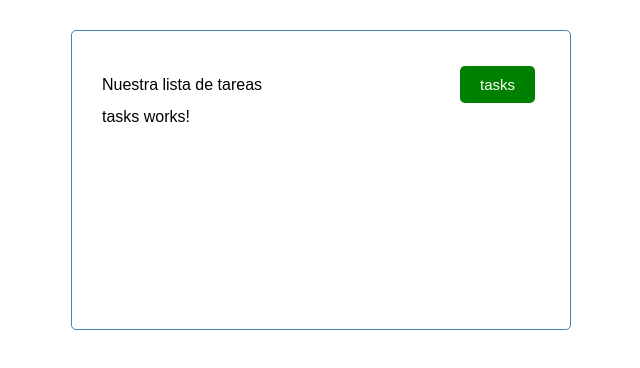
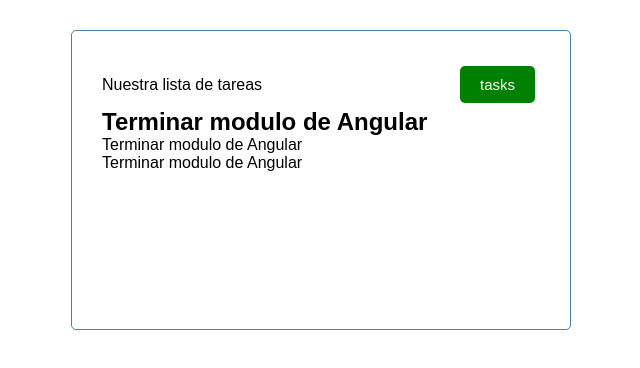
Before and after one commit to FacuNan/Lista-tareas-Argentina-ProgramA-, an Angular app: page / in a window 1280 px wide. Shown: the top 368 px of the page, without its empty margins (319-959 px from the left). Built offline with nearby package versions, Linux system fonts and the light colour scheme.

Commit message:
trabajando task item

```diff
--- a/src/app/app.module.ts
+++ b/src/app/app.module.ts
@@ -6,13 +6,15 @@ import { AppComponent } from './app.component';
 import { HeadersComponent } from './components/headers/headers.component';
 import { ButtonComponent } from './components/button/button.component';
 import { TasksComponent } from './components/tasks/tasks.component';
+import { TasksItemComponent } from './components/tasks-item/tasks-item.component';
 
 @NgModule({
   declarations: [
     AppComponent,
     HeadersComponent,
     ButtonComponent,
-    TasksComponent
+    TasksComponent,
+    TasksItemComponent
   ],
   imports: [
     BrowserModule,
--- /dev/null
+++ b/src/app/components/tasks-item/tasks-item.component.html
@@ -0,0 +1,5 @@
+<div class="task">
+    <h2>{{task.text}}</h2>
+    <p>{{task.text}}</p>
+    <p>{{task.text}}</p>
+</div>
--- a/src/app/components/tasks/tasks.component.html
+++ b/src/app/components/tasks/tasks.component.html
@@ -1 +1,6 @@
-<p>tasks works!</p>
+<app-tasks-item *ngFor="let task of tasks"
+[task]="task"
+>{{task.text}}
+
+
+</app-tasks-item>
--- a/src/app/components/tasks/tasks.component.ts
+++ b/src/app/components/tasks/tasks.component.ts
@@ -1,4 +1,6 @@
 import { Component } from '@angular/core';
+import { tasks } from 'src/app/mock-servic';
+import { task } from 'src/app/task';
 
 @Component({
   selector: 'app-tasks',
@@ -6,5 +8,5 @@ import { Component } from '@angular/core';
   styleUrls: ['./tasks.component.css']
 })
 export class TasksComponent {
-
+tasks: task[] = tasks;
 }
```
Also changed, not shown: src/app/components/tasks-item/tasks-item.component.ts (added, +13 -0 lines), src/app/components/tasks-item/tasks-item.component.css (added), 1 other file (tests, documents, lock files or other folders).
